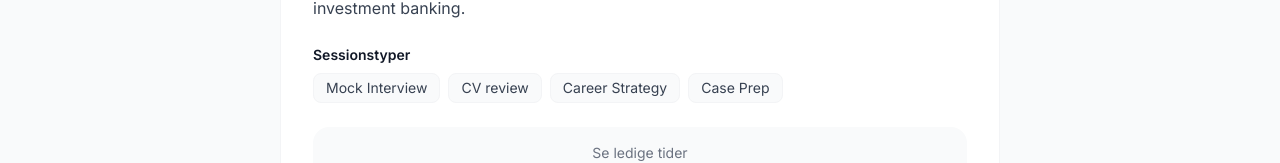
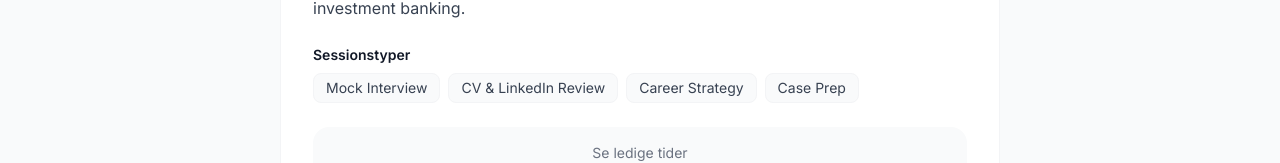
Before and after one commit to mikkelstreet-png/Naetwork, a Next.js app: page /professionals/demo-1 in a window 1280 px wide. Shown: the part 361-524 px from the top of the page. Built offline with nearby package versions, Linux system fonts and the light colour scheme; no server answers.

Commit message:
fix: display session type labels

```diff
--- a/app/professionals/[id]/page.tsx
+++ b/app/professionals/[id]/page.tsx
@@ -17,6 +17,15 @@ interface Professional {
   focus_areas?: string[]
 }
 
+const FOCUS_LABELS: Record<string, string> = {
+  mock_interview: 'Mock Interview',
+  cv_review: 'CV & LinkedIn Review',
+  case_prep: 'Case Prep',
+  career_strategy: 'Career Strategy',
+  career_advice: 'Career Strategy',
+  informal_chat: '1:1 Career Conversation',
+}
+
 const DEMO_PROFESSIONALS: Record<string, Professional> = {
   'demo-1': {
     id: 'demo-1',
@@ -26,7 +35,7 @@ const DEMO_PROFESSIONALS: Record<string, Professional> = {
     industries: ['Banking', 'Private Equity'],
     price: 500,
     bio: 'Tidligere Associate Director med 8 års erfaring i M&A og kapitalmarkeder. Jeg hjælper dig med interviewforberedelse, CV-feedback og at forstå, hvad der faktisk kræves i investment banking.',
-    focus_areas: ['Mock Interview', 'CV review', 'Career Strategy', 'Case Prep']
+    focus_areas: ['mock_interview', 'cv_review', 'career_strategy', 'case_prep']
   },
   'demo-2': {
     id: 'demo-2',
@@ -36,7 +45,7 @@ const DEMO_PROFESSIONALS: Record<string, Professional> = {
     industries: ['Management Consulting'],
     price: 450,
     bio: 'Senior Consultant med fokus på strategi og organisationsudvikling. Har hjulpet kandidater med case-forberedelse, interviewtræning og karrierevalg.',
-    focus_areas: ['Case Prep', 'Career Strategy', 'Mock Interview']
+    focus_areas: ['case_prep', 'career_strategy', 'mock_interview']
   },
   'demo-3': {
     id: 'demo-3',
@@ -146,7 +155,7 @@ export default function ProfessionalDetailPage() {
               <h3 className="text-sm font-semibold text-gray-900 mb-2">{t.sessionTypes}</h3>
               <div className="flex flex-wrap gap-2">
                 {professional.focus_areas.map((area) => (
-                  <span key={area} className="bg-gray-50 text-gray-700 text-sm px-3 py-1 rounded-lg border border-gray-100">{area}</span>
+                  <span key={area} className="bg-gray-50 text-gray-700 text-sm px-3 py-1 rounded-lg border border-gray-100">{FOCUS_LABELS[area] ?? area}</span>
                 ))}
               </div>
             </div>
```
